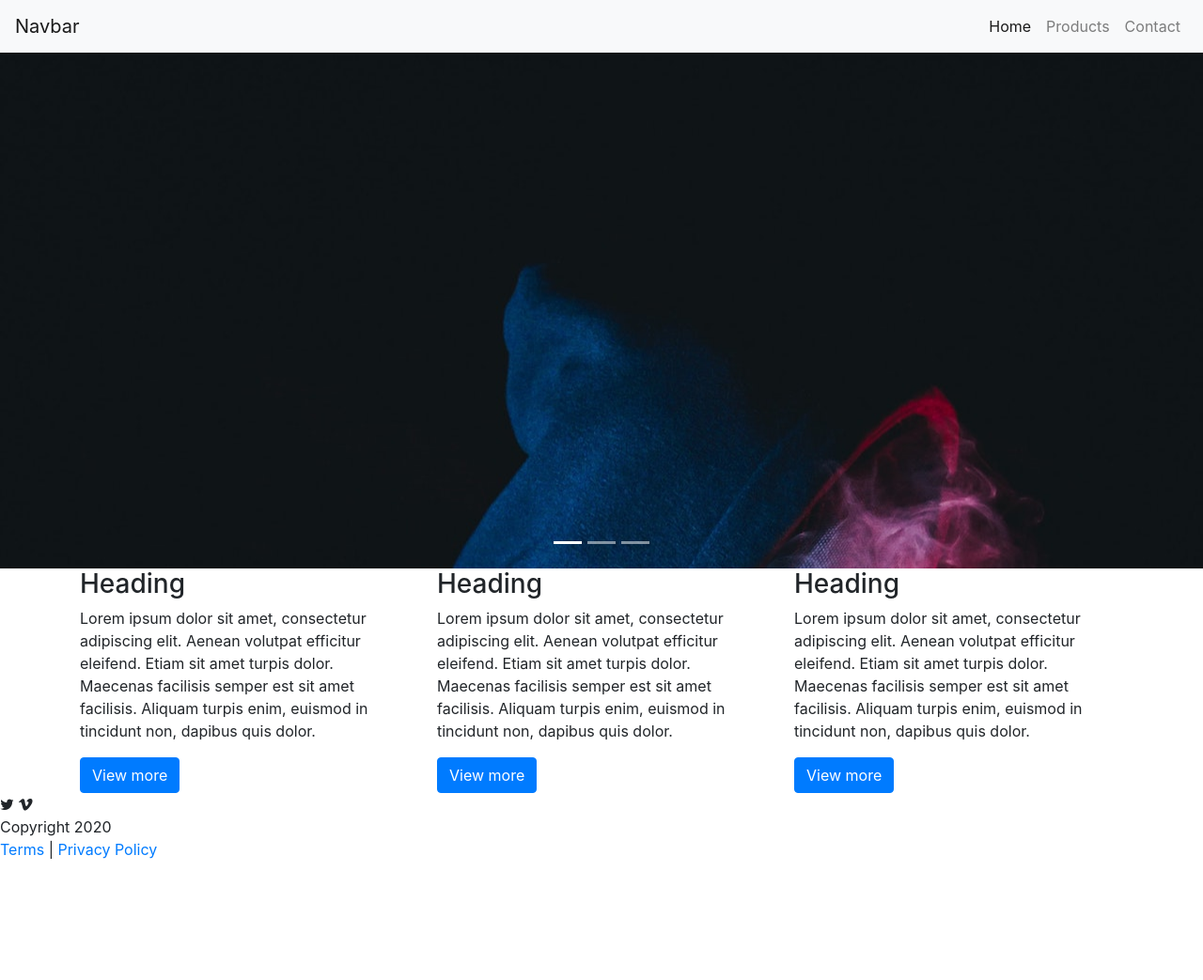
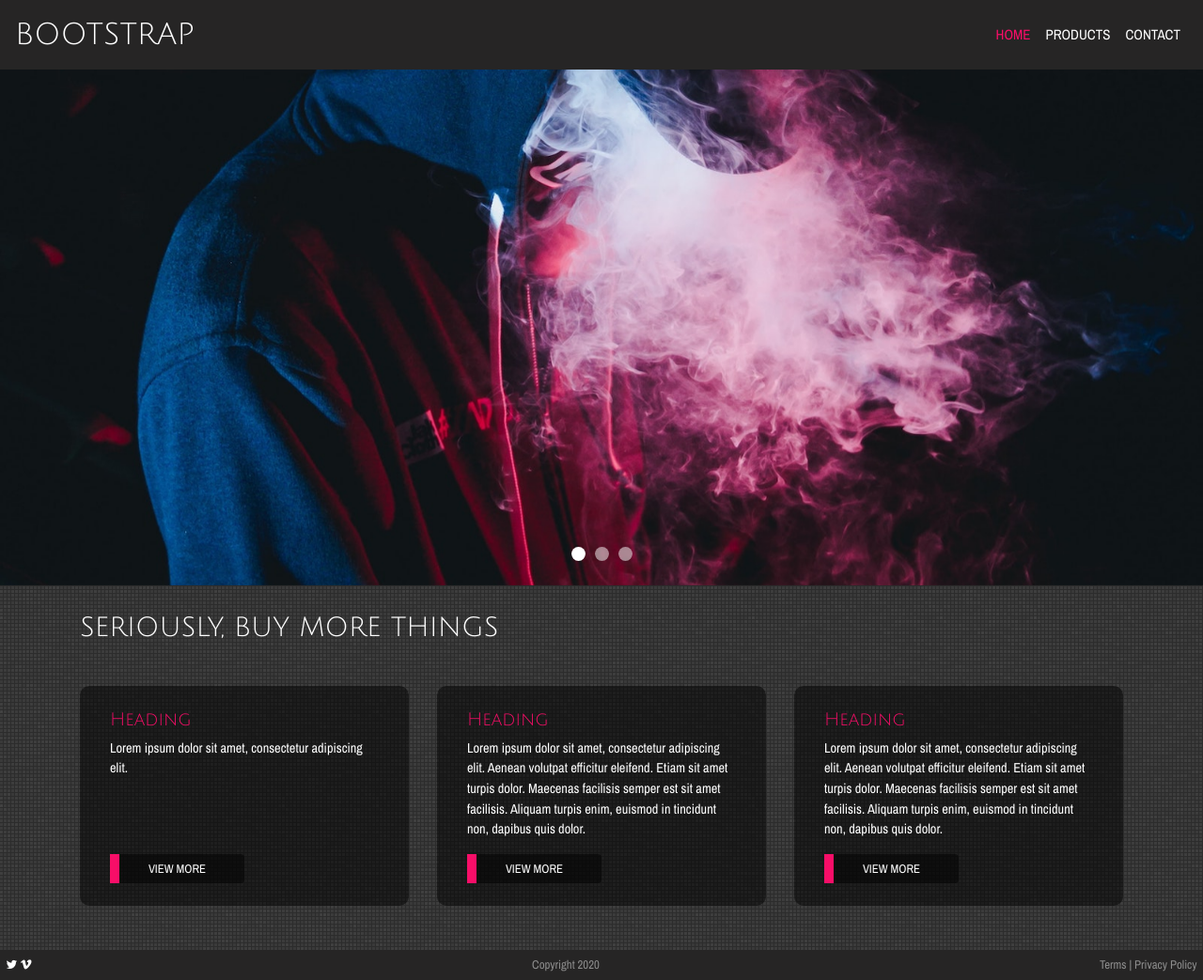
Before and after one commit to NoroffFEU/introduction-to-bootstrap, a plain HTML site: page index.html in a window 1280 px wide. Shown: the whole page at 94% size. Before the commit the page ends 916 px from the top, so only its background shows below. Drawn offline with nearby package versions, Linux system fonts and the light colour scheme.

Commit message:
Add part 2 files

```diff
--- /dev/null
+++ b/css/_contact.css
@@ -0,0 +1,26 @@
+.form-control {
+    background-color: var(--background-dark);
+    color: white;
+    border: none;
+    padding: 1.5em;
+}
+
+.contact-form .btn {
+    background-color: var(--primary-colour);
+    border: none;
+    width: 100%;
+}
+
+.list-group-item {
+    background-color: var(--background-dark);
+    border-bottom-color: #707070;
+}
+
+.list-group-item:last-of-type {
+    border-bottom: none;
+}
+
+.list-group {
+    border-radius: 10px;
+    margin-bottom: 2em;
+}
--- /dev/null
+++ b/css/_home.css
@@ -0,0 +1,58 @@
+.carousel-item {
+    background-size: cover;
+    background-position: center center;
+}
+
+.carousel-indicators li {
+    width: 15px;
+    height: 15px;
+    margin: 0 5px;
+    border-radius: 50%;
+}
+
+.carousel-inner {
+    max-height: 600px;
+}
+
+.home-block {
+    margin: 15px;
+    border-radius: 10px;
+    padding: 1.5rem 2rem;
+    background-color: var(--background-dark);
+    display: flex;
+    flex-direction: column;
+}
+
+.home-block h3 {
+    font-size: 1.2rem;
+    color: var(--primary-colour);
+}
+
+.home-block p {
+    font-size: 0.9rem;
+    flex: 1;
+}
+
+.home-block .btn {
+    font-size: 0.8rem;
+    background: var(--background-dark);
+    border: none;
+    text-transform: uppercase;
+    position: relative;
+}
+
+.home-block .btn:before {
+    content: "";
+    position: absolute;
+    left: 0;
+    top: 0;
+    width: 10px;
+    height: 100%;
+    background: var(--primary-colour);
+}
+
+@media (min-width: 992px) {
+    .home-block .btn {
+        width: 50%;
+    }
+}
--- /dev/null
+++ b/css/_layout.css
@@ -0,0 +1,41 @@
+html,
+body {
+    height: 100%;
+}
+
+body {
+    font-family: "Archivo Narrow", sans-serif;
+    background-image: url("../images/texture.png");
+    background-color: var(--background-colour);
+    color: white;
+    display: flex;
+    flex-direction: column;
+}
+
+footer {
+    display: flex;
+    flex-shrink: 0;
+    justify-content: space-between;
+    background-color: var(--nav-colour);
+    margin-top: 2rem;
+    font-size: 0.8em;
+    color: #8d8d8d;
+    padding: 0.5em;
+}
+
+footer a {
+    color: #8d8d8d;
+}
+
+footer a:hover {
+    color: white;
+}
+
+footer i {
+    color: white;
+    font-size: 1em;
+}
+
+.wrapper {
+    flex: 1 0 auto;
+}
--- /dev/null
+++ b/css/_nav.css
@@ -0,0 +1,23 @@
+.navbar-brand {
+    font-family: "Julius Sans One", sans-serif;
+    font-size: 32px;
+}
+
+.navbar {
+    background-color: var(--nav-colour) !important;
+    color: white;
+    text-transform: uppercase;
+}
+
+.navbar-dark .navbar-nav .nav-link {
+    color: white;
+    font-size: 15px;
+}
+
+.navbar-dark .navbar-nav .active > .nav-link {
+    color: var(--primary-colour);
+}
+
+.navbar-collapse {
+    z-index: 1;
+}
--- /dev/null
+++ b/css/_products.css
@@ -0,0 +1,15 @@
+.product {
+    background-color: var(--background-dark);
+    border-radius: 15px;
+    margin-bottom: 2em;
+}
+
+.product .card-img-top {
+    border-radius: 15px 15px 0 0;
+}
+
+.product .btn {
+    background-color: var(--primary-colour);
+    border: none;
+    width: 100%;
+}
--- /dev/null
+++ b/css/_typography.css
@@ -0,0 +1,17 @@
+h1,
+h2,
+h3,
+h4 {
+    font-family: "Julius Sans One", sans-serif;
+}
+
+h1 {
+    font-size: 1.8em;
+    margin-top: 1em;
+    margin-bottom: 1em;
+    color: var(--primary-colour);
+}
+
+h1.home {
+    color: white;
+}
--- /dev/null
+++ b/css/_variables.css
@@ -0,0 +1,7 @@
+:root {
+    --background-colour: #393939;
+    --primary-colour: #f80e68;
+    --primary-colour-hover: #f54b8d;
+    --nav-colour: #262525;
+    --background-dark: rgba(0, 0, 0, 0.5);
+}
--- /dev/null
+++ b/css/style.css
@@ -0,0 +1,7 @@
+@import "_variables.css";
+@import "_typography.css";
+@import "_layout.css";
+@import "_nav.css";
+@import "_home.css";
+@import "_products.css";
+@import "_contact.css";
--- a/index.html
+++ b/index.html
@@ -12,10 +12,12 @@
         />
         <link href="https://stackpath.bootstrapcdn.com/font-awesome/4.7.0/css/font-awesome.min.css" rel="stylesheet" />
         <link href="https://fonts.googleapis.com/css2?family=Archivo+Narrow:wght@400;700&family=Julius+Sans+One&display=swap" rel="stylesheet" />
+        <link href="css/style.css" rel="stylesheet" />
     </head>
     <body>
-        <nav class="navbar navbar-expand-lg navbar-light bg-light">
-            <a class="navbar-brand" href="#">Navbar</a>
+        <div class="wrapper">
+            <nav class="navbar navbar-expand-lg navbar-dark bg-dark">
+                <a class="navbar-brand" href="#">Bootstrap</a>
                 <button
                     class="navbar-toggler"
                     type="button"
@@ -57,8 +59,16 @@
             </div>
 
             <div class="container">
+                <h1 class="home">SERIOUSLY, BUY MORE THINGS</h1>
                 <div class="row">
-                <div class="col-md">
+                    <div class="col-md home-block">
+                        <h3>Heading</h3>
+                        <p>
+                            Lorem ipsum dolor sit amet, consectetur adipiscing elit.
+                        </p>
+                        <a href="products.html" class="btn btn-primary">View more</a>
+                    </div>
+                    <div class="col-md home-block">
                         <h3>Heading</h3>
                         <p>
                             Lorem ipsum dolor sit amet, consectetur adipiscing elit. Aenean volutpat efficitur eleifend. Etiam sit amet turpis dolor. Maecenas facilisis semper est sit amet facilisis.
@@ -66,15 +76,7 @@
                         </p>
                         <a href="products.html" class="btn btn-primary">View more</a>
                     </div>
-                <div class="col-md">
-                    <h3>Heading</h3>
-                    <p>
-                        Lorem ipsum dolor sit amet, consectetur adipiscing elit. Aenean volutpat efficitur eleifend. Etiam sit amet turpis dolor. Maecenas facilisis semper est sit amet facilisis.
-                        Aliquam turpis enim, euismod in tincidunt non, dapibus quis dolor.
-                    </p>
-                    <a href="products.html" class="btn btn-primary">View more</a>
-                </div>
-                <div class="col-md">
+                    <div class="col-md home-block">
                         <h3>Heading</h3>
                         <p>
                             Lorem ipsum dolor sit amet, consectetur adipiscing elit. Aenean volutpat efficitur eleifend. Etiam sit amet turpis dolor. Maecenas facilisis semper est sit amet facilisis.
@@ -84,7 +86,7 @@
                     </div>
                 </div>
             </div>
-
+        </div>
         <footer>
             <div><i class="fa fa-twitter"></i> <i class="fa fa-vimeo"></i></div>
             <div>Copyright 2020</div>
```
Also changed, not shown: contact.html (+6 -3 lines), products.html (+14 -11 lines). Lines whose indentation alone changed are shown as unchanged.
